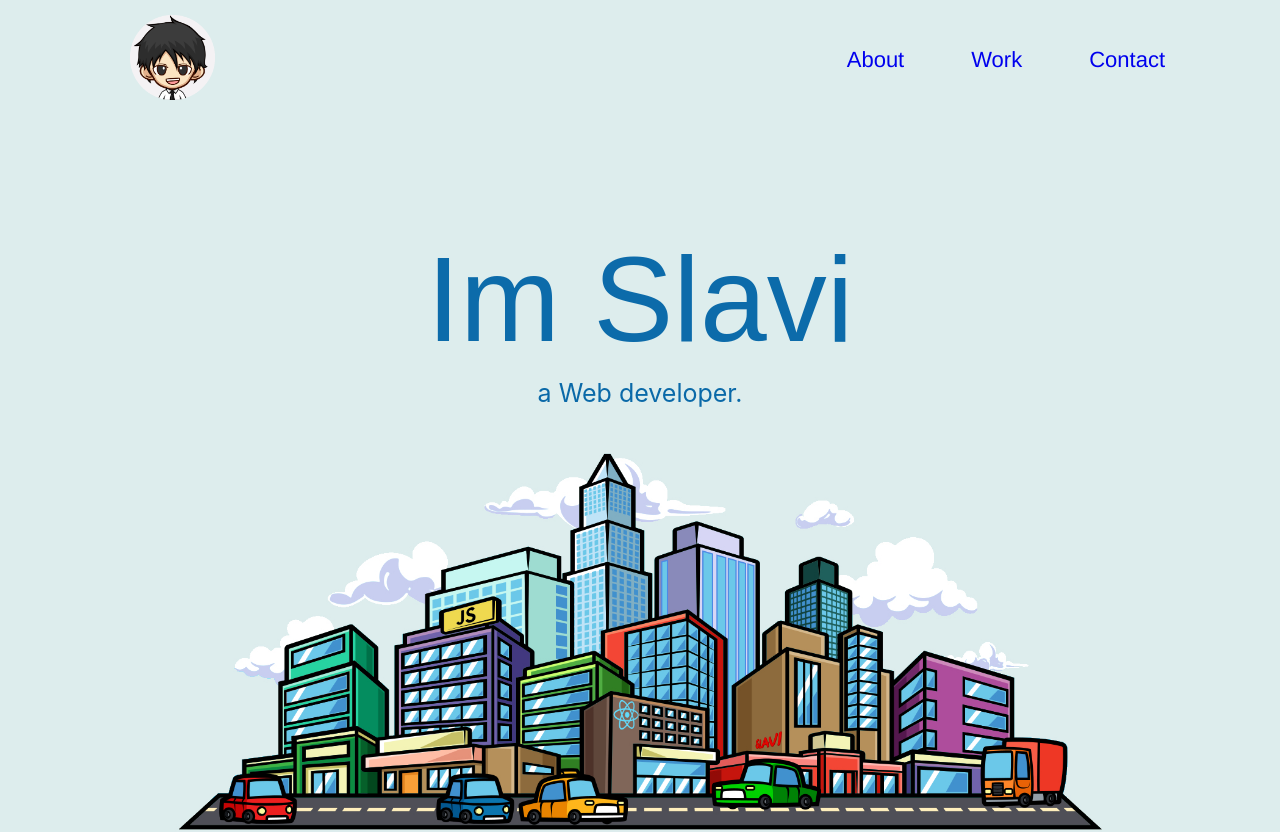
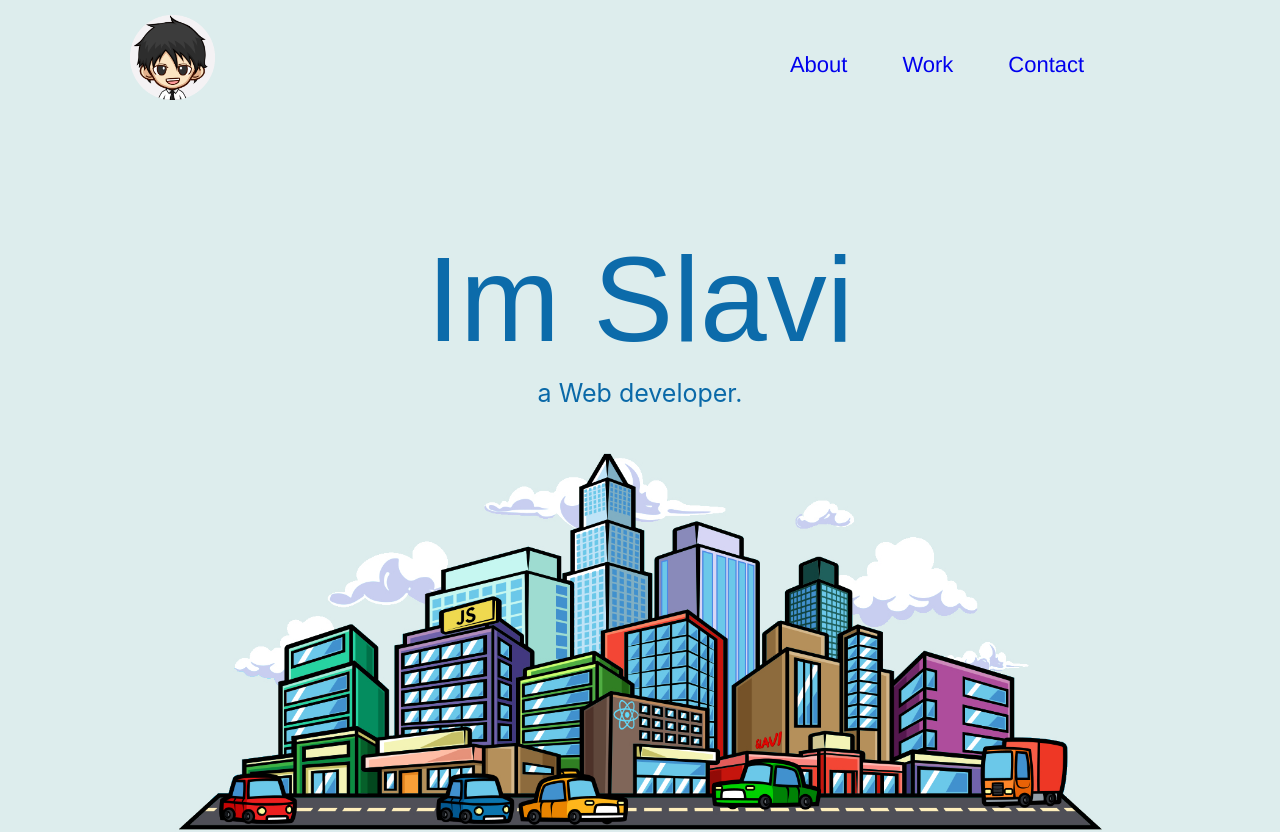
Before and after one commit to Slavi-Svec/portfolio-website-v4, a React (Create React App) app: page / in a window 1280 px wide. Shown: the top 832 px of the page. Built offline with nearby package versions, Linux system fonts and the light colour scheme; a web font is replaced by a local one.

Commit message:
Revert navbar changes

```diff
--- a/src/components/Navbar/styles.css
+++ b/src/components/Navbar/styles.css
@@ -52,12 +52,13 @@
 .nav-menu {
   display: grid;
   grid-template-columns: repeat(4, auto);
-  grid-gap: 35px;
+  grid-gap: 23px;
   list-style: none;
   text-align: center;
-  width: 90vw;
-  justify-content: flex-end;
-  margin-top: 10px;
+  width: 78vw;
+  justify-content: end;
+  margin-right: 2rem;
+  margin-top: 20px;
 }
 
 .nav-links {
```
